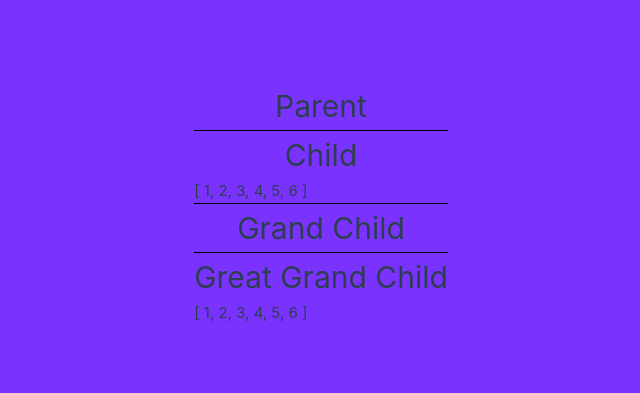
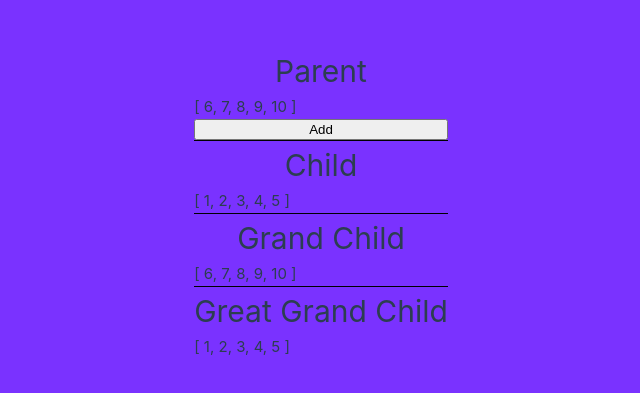
Before and after one commit to MikhaelAdrielPG/vue-color-picker, a Vue app: page / in a window 1280 px wide. Shown: the part 197-590 px from the top of the page, without its empty margins (319-959 px from the left). Built offline with nearby package versions, Linux system fonts and the light colour scheme.

Commit message:
Memisahkan State Dengan Composable

```diff
--- a/src/App.vue
+++ b/src/App.vue
@@ -2,7 +2,7 @@
 import { provide, ref } from "vue";
 import Parent from "./components/Parent.vue";
 
-const numbers = ref([1, 2, 3, 4, 5, 6]);
+const numbers = ref([1, 2, 3, 4, 5]);
 
 provide("numbers", numbers);
 </script>
--- a/src/components/GrandChild.vue
+++ b/src/components/GrandChild.vue
@@ -1,9 +1,13 @@
 <script setup>
+import useNumbers from "@/composables/useNumbers";
 import GreatGrandChild from "./GreatGrandChild.vue";
+
+const { numbers } = useNumbers();
 </script>
 <template>
   <div>
     <h1>Grand Child</h1>
+    {{ numbers }}
     <div class="line"></div>
     <GreatGrandChild />
   </div>
--- a/src/components/Parent.vue
+++ b/src/components/Parent.vue
@@ -1,9 +1,14 @@
 <script setup>
+import useNumbers from "@/composables/useNumbers";
 import Child from "./Child.vue";
+
+const { numbers, addNumber } = useNumbers();
 </script>
 <template>
   <div>
     <h1>Parent</h1>
+    {{ numbers }}
+    <button @click="addNumber">Add</button>
     <div class="line"></div>
     <Child />
   </div>
--- /dev/null
+++ b/src/composables/useNumbers.js
@@ -0,0 +1,14 @@
+import { ref } from "vue";
+
+export default function useNumbers() {
+  const numbers = ref([6, 7, 8, 9, 10]);
+
+  const addNumber = () => {
+    numbers.value.push(numbers.value.length + 1);
+  };
+
+  return {
+    numbers,
+    addNumber,
+  };
+}
```
